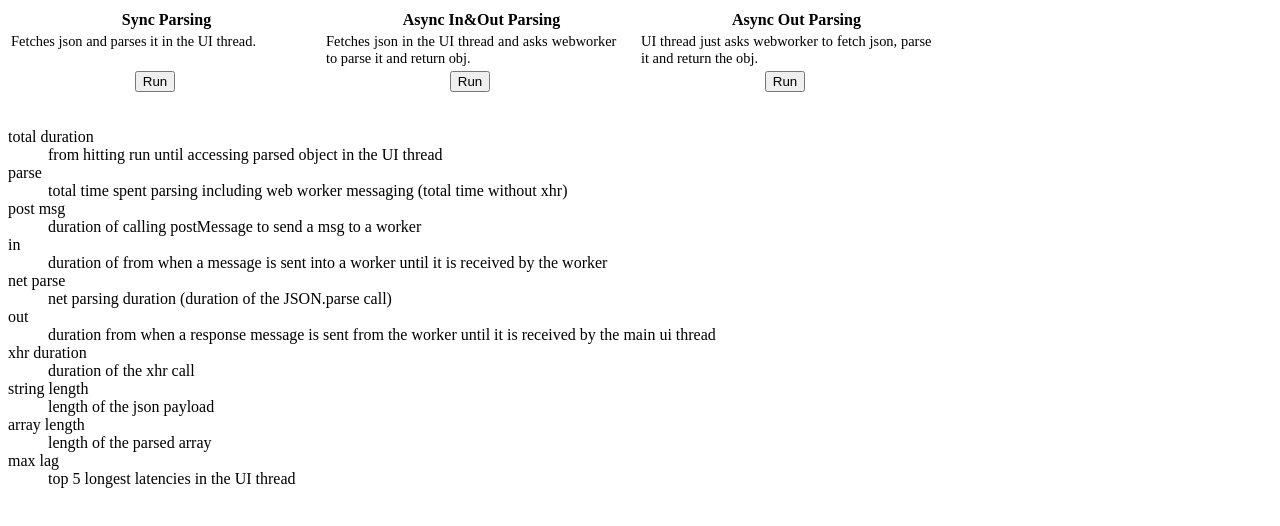
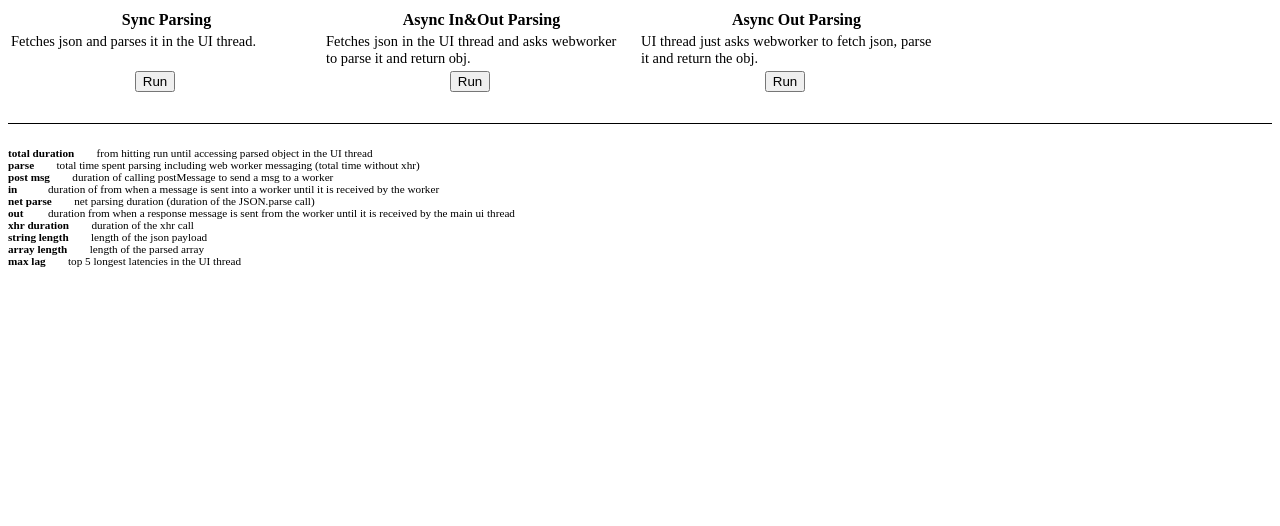
Before and after one commit to IgorMinar/webworker-json-perf, a plain HTML site: page index.html in a window 1280 px wide. Drawn offline with Linux system fonts and the light colour scheme.

Commit message:
fix style

```diff
--- a/index.html
+++ b/index.html
@@ -21,6 +21,19 @@
 
       #button-row {
         text-align: center;
+      }
+
+      dl {
+        border-top: 1px solid black;
+        padding-top: 2em;
+        font-size: 0.7em;
+      }
+
+      dt {
+        font-weight: bold;
+        float: left;
+        clear: left;
+        padding-right: 2em;
       }
     </style>
   </head>
```
